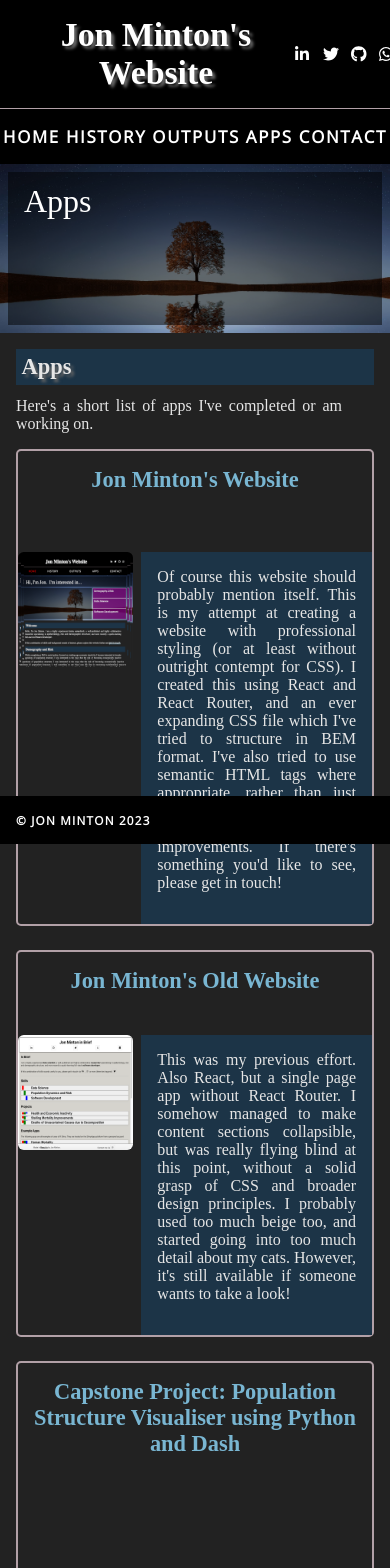
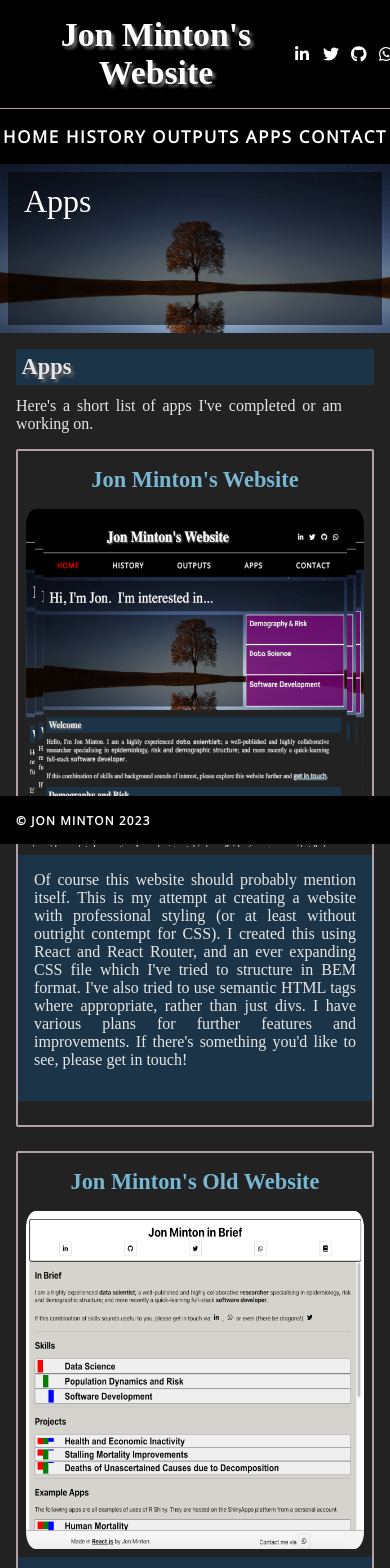
Before and after one commit to JonMinton/portfolio-new, a React (Create React App) app: page /apps in a window 390 px wide. Shown: the top 1568 px of the page. Built offline with nearby package versions, Linux system fonts and the light colour scheme; a web font is replaced by a local one.

Commit message:
add media query for app page

```diff
--- a/src/components/AppProfile.js
+++ b/src/components/AppProfile.js
@@ -1,4 +1,7 @@
 import React from 'react'
+
+// get media query
+import { useMediaQuery } from 'react-responsive'
 
 const AppProfile = (
     {
@@ -7,10 +10,22 @@ const AppProfile = (
         image
     }
 ) => {
+
+    const isMobile = useMediaQuery({ query: '(max-width: 700px)' })
+
   return (
-    <article className="appProfile">
-
-        <h3 className="appProfile__h3">
+    <article
+        className = {
+            isMobile ?
+            "appProfile__mobile" :
+            "appProfile"
+        }
+    >
+    <p> {isMobile} </p>
+        <h3
+            className="appProfile__h3"
+            style={isMobile ? {paddingBottom: "0.5rem"} : null}
+        >
             {title}
         </h3>
         <p className="appProfile__p">
--- a/src/css/index.css
+++ b/src/css/index.css
@@ -576,6 +576,24 @@ h2 {
   margin-bottom: 1.5rem;
 }
 
+.appProfile__mobile {
+  display: grid;
+  /* background-color: aqua; */
+  min-height: 30%;
+  width: 100%;
+  border: 2px solid var(--COLOR-NAVTOP-BORDER);
+  border-radius: 2px;
+  grid-template-columns: 1fr;
+  grid-template-rows: auto auto auto;
+  grid-template-areas:
+    "tp"
+    "bl"
+    "br"
+    ;
+  gap: 0.5em;
+  margin-bottom: 1.5rem;
+}
+
 .appProfile__h3 {
   grid-area: tp;
   font-size: var(--FS-H2);
@@ -587,12 +605,21 @@ h2 {
   color: var(--COLOR-APP-HEADER)
 }
 
-.appProfile__img {
+.appProfile__figure {
   grid-area: bl;
   border-radius: 5%;
   width: 100%;
   height: auto;
 }
+
+.appProfile__img {
+  padding: 0 0.5em;
+  border-radius: 5%;
+  width: 100%;
+  height: auto;
+}
+
+
 
 .appProfile__p {
   grid-area: br;
@@ -606,7 +633,7 @@ h2 {
 
 
 
-/* || banner */
+/* || BANNER */
 
 
 .banner {
```
